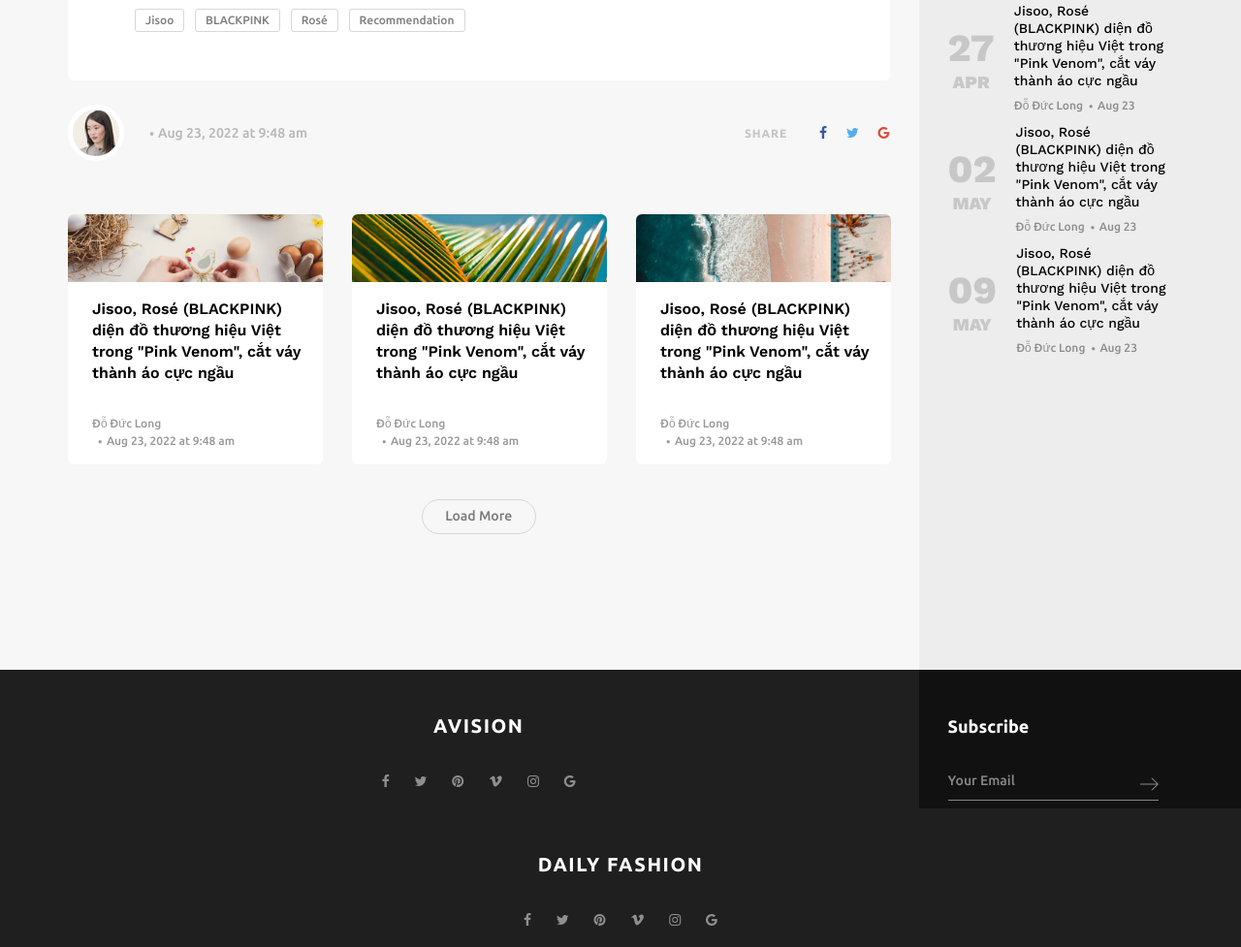
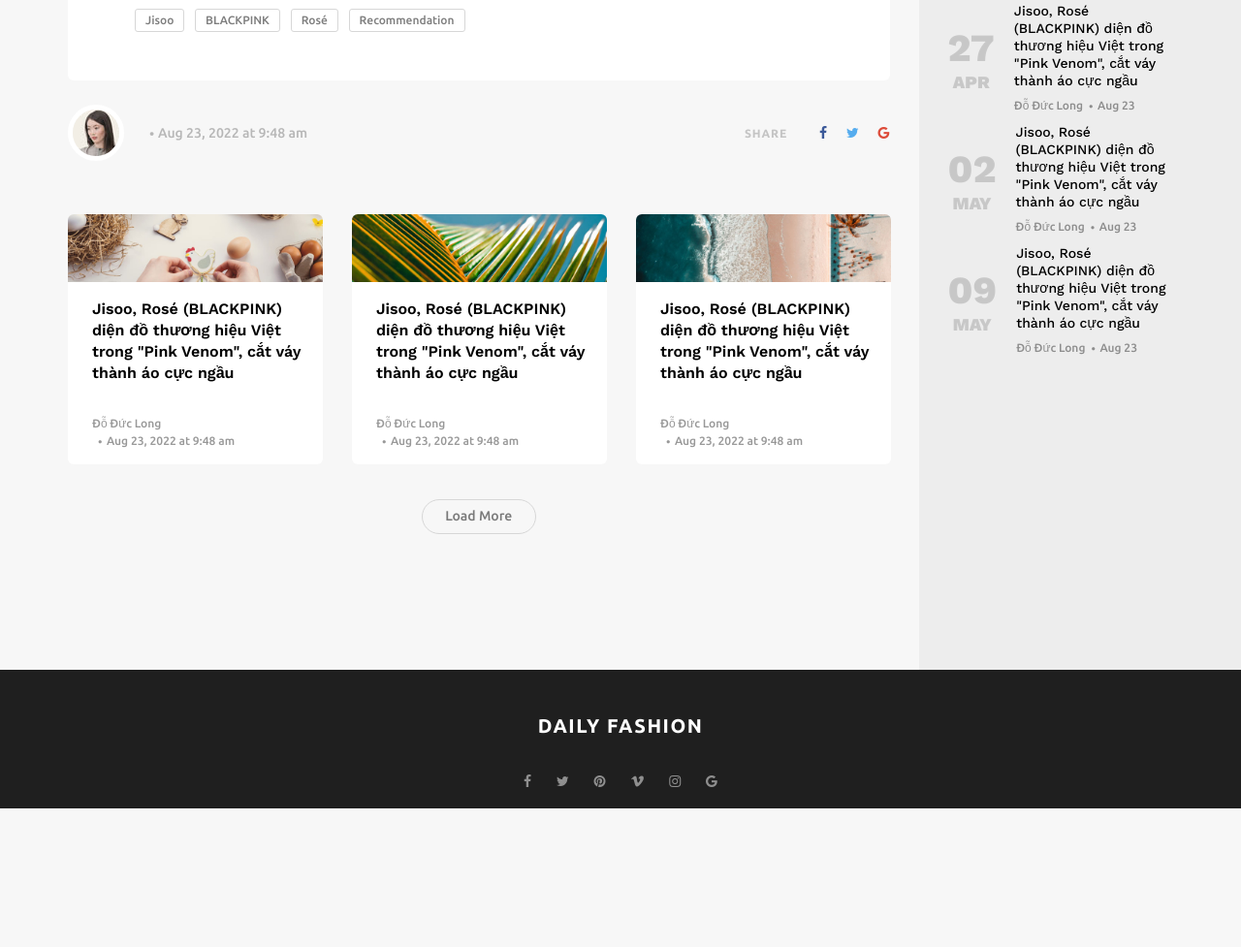
Before and after one commit to tranminhq420/FashionWeb, a plain HTML site: page post1.html in a window 1280 px wide. Shown: the part 2685-3662 px from the top of the page at 97% size. After the commit the page ends 3519 px from the top, so only its background shows below. Drawn offline with nearby package versions, Linux system fonts and the light colour scheme.

Commit message:
Update post1.html

```diff
--- a/post1.html
+++ b/post1.html
@@ -895,43 +895,7 @@
 
 	<!-- Footer -->
 
-	<footer class="footer">
-		<div class="container">
-			<div class="row row-lg-eq-height">
-				<div class="col-lg-9 order-lg-1 order-2">
-					<div class="footer_content">
-						<div class="footer_logo"><a href="#">avision</a></div>
-						<div class="footer_social">
-							<ul>
-								<li class="footer_social_facebook"><a href="#"><i class="fa fa-facebook" aria-hidden="true"></i></a></li>
-								<li class="footer_social_twitter"><a href="#"><i class="fa fa-twitter" aria-hidden="true"></i></a></li>
-								<li class="footer_social_pinterest"><a href="#"><i class="fa fa-pinterest" aria-hidden="true"></i></a></li>
-								<li class="footer_social_vimeo"><a href="#"><i class="fa fa-vimeo" aria-hidden="true"></i></a></li>
-								<li class="footer_social_instagram"><a href="#"><i class="fa fa-instagram" aria-hidden="true"></i></a></li>
-								<li class="footer_social_google"><a href="#"><i class="fa fa-google" aria-hidden="true"></i></a></li>
-							</ul>
-						</div>
-					</div>
-				</div>
-				<div class="col-lg-3 order-lg-2 order-1">
-					<div class="subscribe">
-						<div class="subscribe_background"></div>
-						<div class="subscribe_content">
-							<div class="subscribe_title">Subscribe</div>
-							<form action="#">
-								<input type="email" class="sub_input" placeholder="Your Email" required="required">
-								<button class="sub_button">
-									<svg version="1.1" id="link_arrow_1" xmlns="http://www.w3.org/2000/svg" xmlns:xlink="http://www.w3.org/1999/xlink" x="0px" y="0px"
-										 width="19px" height="13px" viewBox="0 0 19 13" enable-background="new 0 0 19 13" xml:space="preserve">
-										<polygon fill="#FFFFFF" points="12.475,0 11.061,0 17.081,6.021 0,6.021 0,7.021 17.038,7.021 11.06,13 12.474,13 18.974,6.5 "/>
-									</svg>
-								</button>
-							</form>
-						</div>
-					</div>
-				</div>
-			</div>
-		</div>
+
 		<footer class="footer">
 			<div class="container">
 				<div class="">
```
